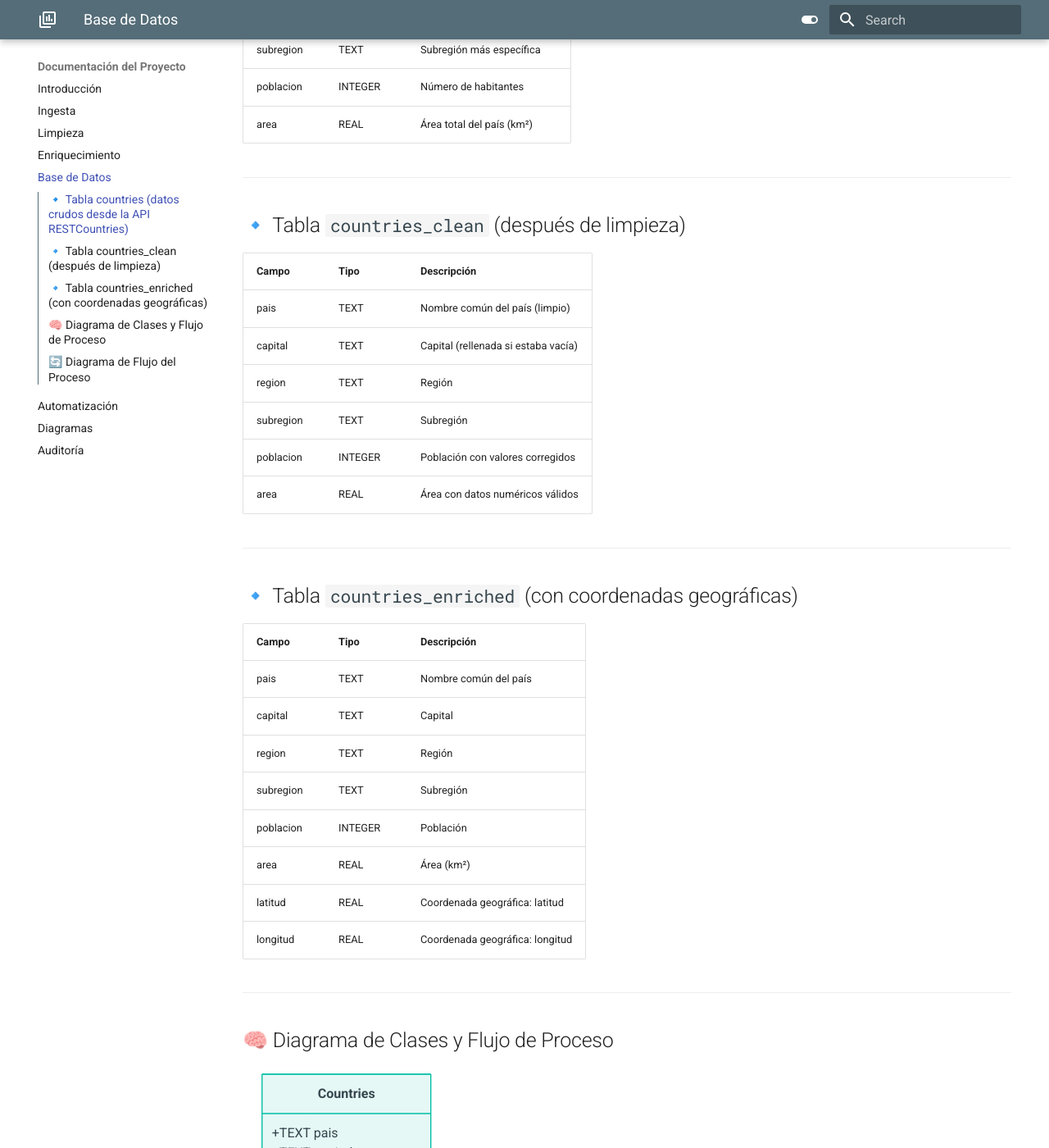
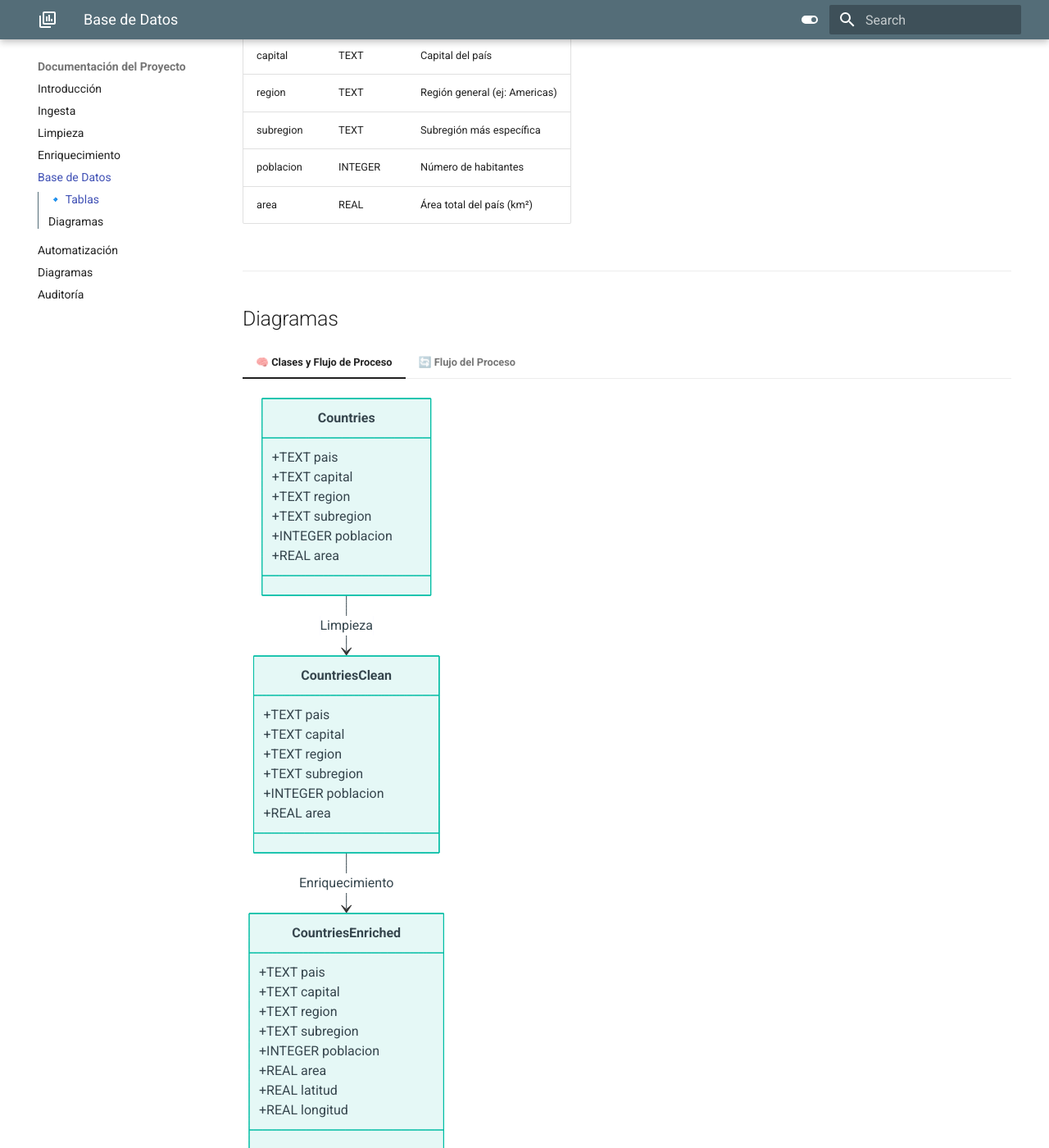
Before and after one commit to JuanesMedCol/bigdata-infrastructure, an MkDocs documentation site: the page built from docs/structure_db.md, in a window 1280 px wide and 1400 px high, scrolled down 540 px. Shown: the whole window at 82% size. Built offline with MkDocs 1.6.1 and Material for MkDocs 9.7.7, drawn with Linux system fonts in a browser that asks for light colours; some of the changed lines change nothing that is shown; some of the changed text lies outside the part shown.

Commit message:
Ajustes de documentacion

````diff
--- a/docs/diagrams.md
+++ b/docs/diagrams.md
@@ -49,35 +49,40 @@
 === "Ingesta"
 
     ```mermaid
-    graph TD
-        A[Solicitar API RESTCountries] --> B[Extraer campos]
-        B --> C[Guardar CSV y Excel]
-        C --> D[Insertar en SQLite]
-        D --> E[Generar reporte ingesta]
+    flowchart TD
+        A[Solicitar datos de API RESTCountries] --> B[Extraer atributos clave]
+        B --> C[Guardar en archivo CSV y Excel]
+        C --> D[Guardar en tabla countries de SQLite]
+        D --> E[Generar archivo de auditoría]
     ```
 
 === "Limpieza"
 
     ```mermaid
-    graph TD
-        A[Leer tabla countries] --> B[Eliminar duplicados]
-        B --> C[Imputar nulos]
-        C --> D[Convertir poblacion y area]
-        D --> E[Guardar cleaning.xlsx y tabla]
-        E --> F[Generar reporte limpieza]
+    flowchart TD
+        A[Leer datos de countries en SQLite] --> B[Eliminar duplicados]
+        B --> C[Imputar valores nulos]
+        C --> D[Convertir tipos: poblacion y area]
+        D --> E[Guardar como cleaning.xlsx]
+        D --> F[Guardar en tabla countries_clean]
+        F --> G[Generar cleaning_report.txt]
     ```
 
 === "Enriquecimiento"
 
     ```mermaid
-    graph TD
-        A[Cargar cleaning.xlsx] --> B[Leer columna capital]
-        B --> C{Capital válida?}
-        C -- Sí --> D[Consultar API OpenCage]
-        D --> E[Añadir latitud y longitud]
-        E --> F[Guardar en enriched_data.xlsx y countries_enriched]
-        F --> G[Generar enriched_report.txt]
-        C -- No --> H[Omitir enriquecimiento]
+    flowchart TD
+        A[Inicio del Proceso] --> B[Cargar archivo cleaning.xlsx]
+        B --> C[Leer columna capital]
+        C --> D{¿Capital existe?}
+        D -- Sí --> E[Consultar API OpenCage por cada capital]
+        E --> F[Añadir latitud y longitud]
+        F --> G[Agregar columnas al DataFrame]
+        G --> H[Exportar a enriched_data.xlsx]
+        G --> I[Guardar en tabla countries_enriched de SQLite]
+        G --> J[Generar enriched_report.txt]
+        J --> K[Fin del proceso]
+        D -- No --> Z[Abortar enriquecimiento]
     ```
 
 === "Entidad-Relación"
@@ -117,13 +122,73 @@
         countries_clean ||--|| countries_enriched : enriquecimiento
     ```
 
+=== "Automatizacion"
+
+     ```mermaid
+     graph TD
+         A[push o cron] --> B[ingest_data]
+         B --> C[clean_data]
+         C --> D[enrich_data]
+         D --> E[generate_report]
+         E --> F[build_docs]
+
+         subgraph Job: ingest_data
+             B1[Checkout code]
+             B2[Setup Python 3.9]
+             B3[Install dependencies]
+             B4[Run ingestion.py]
+             B5[Upload artifacts]
+             B1 --> B2 --> B3 --> B4 --> B5
+         end
+
+         subgraph Job: clean_data
+             C1[Checkout code]
+             C2[Setup Python 3.9]
+             C3[Install pandas, openpyxl]
+             C4[Download ingestion-results]
+             C5[Run cleaning.py]
+             C6[Upload cleaning-results]
+             C1 --> C2 --> C3 --> C4 --> C5 --> C6
+         end
+
+         subgraph Job: enrich_data
+             D1[Checkout code]
+             D2[Setup Python 3.9]
+             D3[Install requests, pandas, tqdm]
+             D4[Export API key]
+             D5[Run enrichment.py]
+             D6[Upload enrichment-results]
+             D1 --> D2 --> D3 --> D4 --> D5 --> D6
+         end
+
+         subgraph Job: generate_report
+             E1[Checkout code]
+             E2[Setup Python 3.9]
+             E3[Run report.py]
+             E4[Upload report.md]
+             E1 --> E2 --> E3 --> E4
+         end
+
+         subgraph Job: build_docs
+             F1[Checkout code]
+             F2[Setup Python 3.11]
+             F3[Install MkDocs plugins]
+             F4[Copiar archivos a docs/resultados]
+             F5[Ver plugins activos]
+             F6[mkdocs build]
+             F7[Deploy con GH Pages]
+             F8[Verificar contenido]
+             F1 --> F2 --> F3 --> F4 --> F5 --> F6 --> F7 --> F8
+         end
+     ```
+
 === "Resumen"
 
     ```mermaid
-    graph TD
+    flowchart TD
         A[Ingesta API RESTCountries] --> B[Guardar en SQLite y Excel]
         B --> C[Limpieza de Datos]
-        C --> D[Guardar en cleaning.xlsx y countries_clean]
-        D --> E[Enriquecimiento geográfico]
-        E --> F[Guardar en enriched_data.xlsx y countries_enriched]
+        C --> D[Guardar limpio en cleaning.xlsx y countries_clean]
+        D --> E[Enriquecimiento con OpenCage]
+        E --> F[Guardar enriquecido en enriched_data.xlsx y countries_enriched]
     ```
--- a/docs/structure_db.md
+++ b/docs/structure_db.md
@@ -4,93 +4,96 @@
 
 ---
 
-## 🔹 Tabla `countries` (datos crudos desde la API RESTCountries)
+## 🔹 Tablas
 
-| Campo       | Tipo     | Descripción                          |
-|-------------|----------|--------------------------------------|
-| pais        | TEXT     | Nombre común del país                |
-| capital     | TEXT     | Capital del país                     |
-| region      | TEXT     | Región general (ej: Americas)        |
-| subregion   | TEXT     | Subregión más específica             |
-| poblacion   | INTEGER  | Número de habitantes                 |
-| area        | REAL     | Área total del país (km²)            |
+=== "Ingestion"
+
+    Tabla `countries` (datos crudos desde la API RESTCountries)
+
+    | Campo       | Tipo     | Descripción                          |
+    |-------------|----------|--------------------------------------|
+    | pais        | TEXT     | Nombre común del país                |
+    | capital     | TEXT     | Capital del país                     |
+    | region      | TEXT     | Región general (ej: Americas)        |
+    | subregion   | TEXT     | Subregión más específica             |
+    | poblacion   | INTEGER  | Número de habitantes                 |
+    | area        | REAL     | Área total del país (km²)            |
+
+=== "Limpieza"
+
+    Tabla `countries_clean` (después de limpieza)
+
+    | Campo       | Tipo     | Descripción                          |
+    |-------------|----------|--------------------------------------|
+    | pais        | TEXT     | Nombre común del país (limpio)       |
+    | capital     | TEXT     | Capital (rellenada si estaba vacía)  |
+    | region      | TEXT     | Región                               |
+    | subregion   | TEXT     | Subregión                            |
+    | poblacion   | INTEGER  | Población con valores corregidos     |
+    | area        | REAL     | Área con datos numéricos válidos     |
+
+=== "Enriquecimiento"
+
+    Tabla `countries_enriched` (con coordenadas geográficas)
+
+    | Campo       | Tipo     | Descripción                          |
+    |-------------|----------|--------------------------------------|
+    | pais        | TEXT     | Nombre común del país                |
+    | capital     | TEXT     | Capital                              |
+    | region      | TEXT     | Región                               |
+    | subregion   | TEXT     | Subregión                            |
+    | poblacion   | INTEGER  | Población                            |
+    | area        | REAL     | Área (km²)                           |
+    | latitud     | REAL     | Coordenada geográfica: latitud       |
+    | longitud    | REAL     | Coordenada geográfica: longitud      |
 
 ---
 
-## 🔹 Tabla `countries_clean` (después de limpieza)
+## Diagramas
 
-| Campo       | Tipo     | Descripción                          |
-|-------------|----------|--------------------------------------|
-| pais        | TEXT     | Nombre común del país (limpio)       |
-| capital     | TEXT     | Capital (rellenada si estaba vacía)  |
-| region      | TEXT     | Región                               |
-| subregion   | TEXT     | Subregión                            |
-| poblacion   | INTEGER  | Población con valores corregidos     |
-| area        | REAL     | Área con datos numéricos válidos     |
+=== "🧠 Clases y Flujo de Proceso"
 
----
+    ```mermaid
+    classDiagram
+        class Countries {
+            +TEXT pais
+            +TEXT capital
+            +TEXT region
+            +TEXT subregion
+            +INTEGER poblacion
+            +REAL area
+        }
 
-## 🔹 Tabla `countries_enriched` (con coordenadas geográficas)
+        class CountriesClean {
+            +TEXT pais
+            +TEXT capital
+            +TEXT region
+            +TEXT subregion
+            +INTEGER poblacion
+            +REAL area
+        }
 
-| Campo       | Tipo     | Descripción                          |
-|-------------|----------|--------------------------------------|
-| pais        | TEXT     | Nombre común del país                |
-| capital     | TEXT     | Capital                              |
-| region      | TEXT     | Región                               |
-| subregion   | TEXT     | Subregión                            |
-| poblacion   | INTEGER  | Población                            |
-| area        | REAL     | Área (km²)                           |
-| latitud     | REAL     | Coordenada geográfica: latitud       |
-| longitud    | REAL     | Coordenada geográfica: longitud      |
+        class CountriesEnriched {
+            +TEXT pais
+            +TEXT capital
+            +TEXT region
+            +TEXT subregion
+            +INTEGER poblacion
+            +REAL area
+            +REAL latitud
+            +REAL longitud
+        }
 
----
+        Countries --> CountriesClean : Limpieza
+        CountriesClean --> CountriesEnriched : Enriquecimiento
+    ```
+=== "🔄 Flujo del Proceso"
 
-## 🧠 Diagrama de Clases y Flujo de Proceso
-
-```mermaid
-classDiagram
-    class Countries {
-        +TEXT pais
-        +TEXT capital
-        +TEXT region
-        +TEXT subregion
-        +INTEGER poblacion
-        +REAL area
-    }
-
-    class CountriesClean {
-        +TEXT pais
-        +TEXT capital
-        +TEXT region
-        +TEXT subregion
-        +INTEGER poblacion
-        +REAL area
-    }
-
-    class CountriesEnriched {
-        +TEXT pais
-        +TEXT capital
-        +TEXT region
-        +TEXT subregion
-        +INTEGER poblacion
-        +REAL area
-        +REAL latitud
-        +REAL longitud
-    }
-
-    Countries --> CountriesClean : Limpieza
-    CountriesClean --> CountriesEnriched : Enriquecimiento
-```
-
----
-
-## 🔄 Diagrama de Flujo del Proceso
-
-```mermaid
-flowchart TD
-    A[Ingesta desde RESTCountries API] --> B[Guardar en tabla countries]
-    B --> C[Limpieza de datos]
-    C --> D[Guardar en tabla countries_clean]
-    D --> E[Consultar API OpenCage por capital]
-    E --> F[Guardar coordenadas en countries_enriched]
-```
+    ```mermaid
+    flowchart TD
+        A[Ingesta desde RESTCountries API] --> B[Guardar en tabla countries]
+        B --> C[Limpieza de datos]
+        C --> D[Guardar en tabla countries_clean]
+        D --> E[Consultar API OpenCage por capital]
+        E --> F[Guardar coordenadas en countries_enriched]
+    ```
````
Also changed, not shown: docs/automation.md (line endings or trailing spaces).
